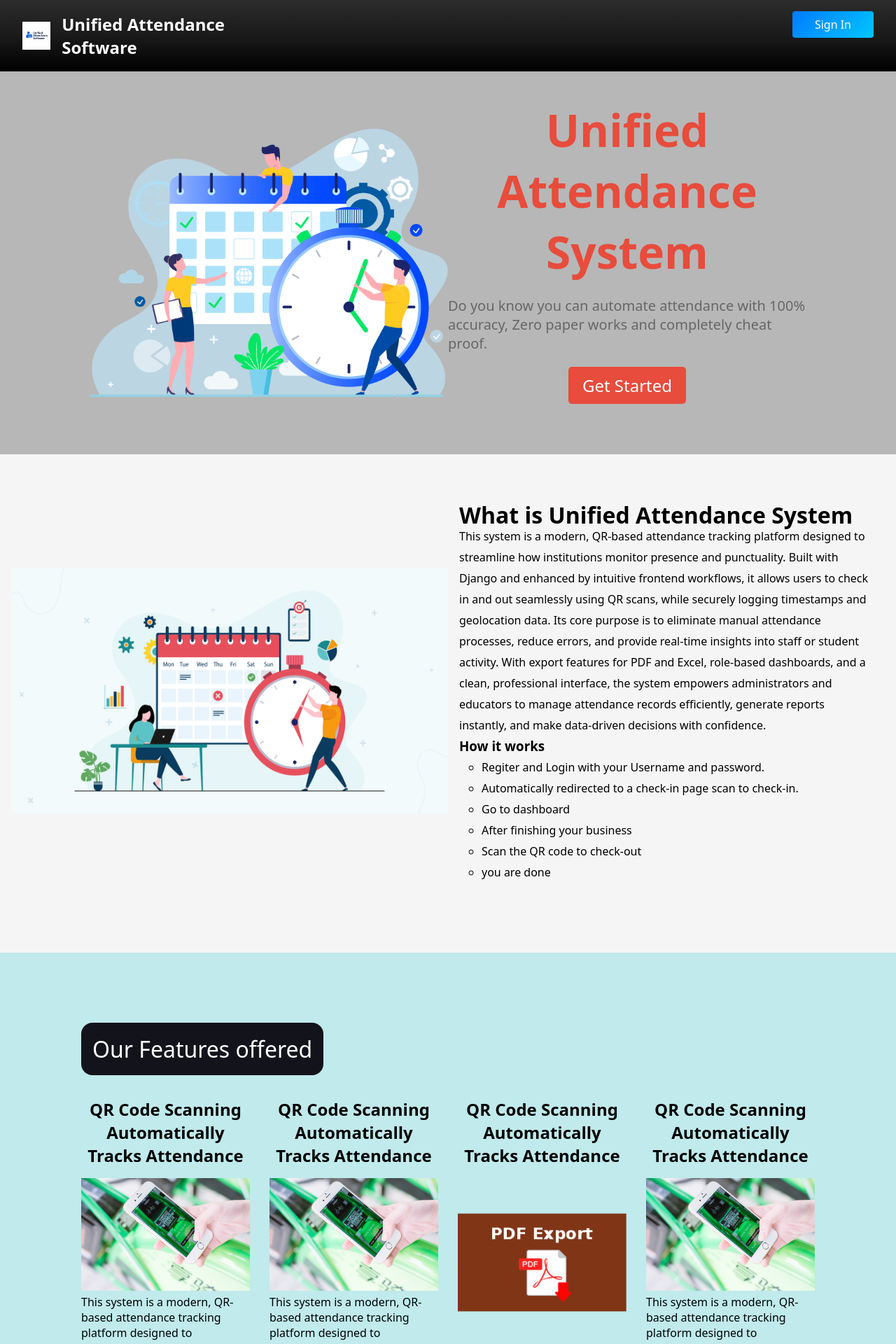
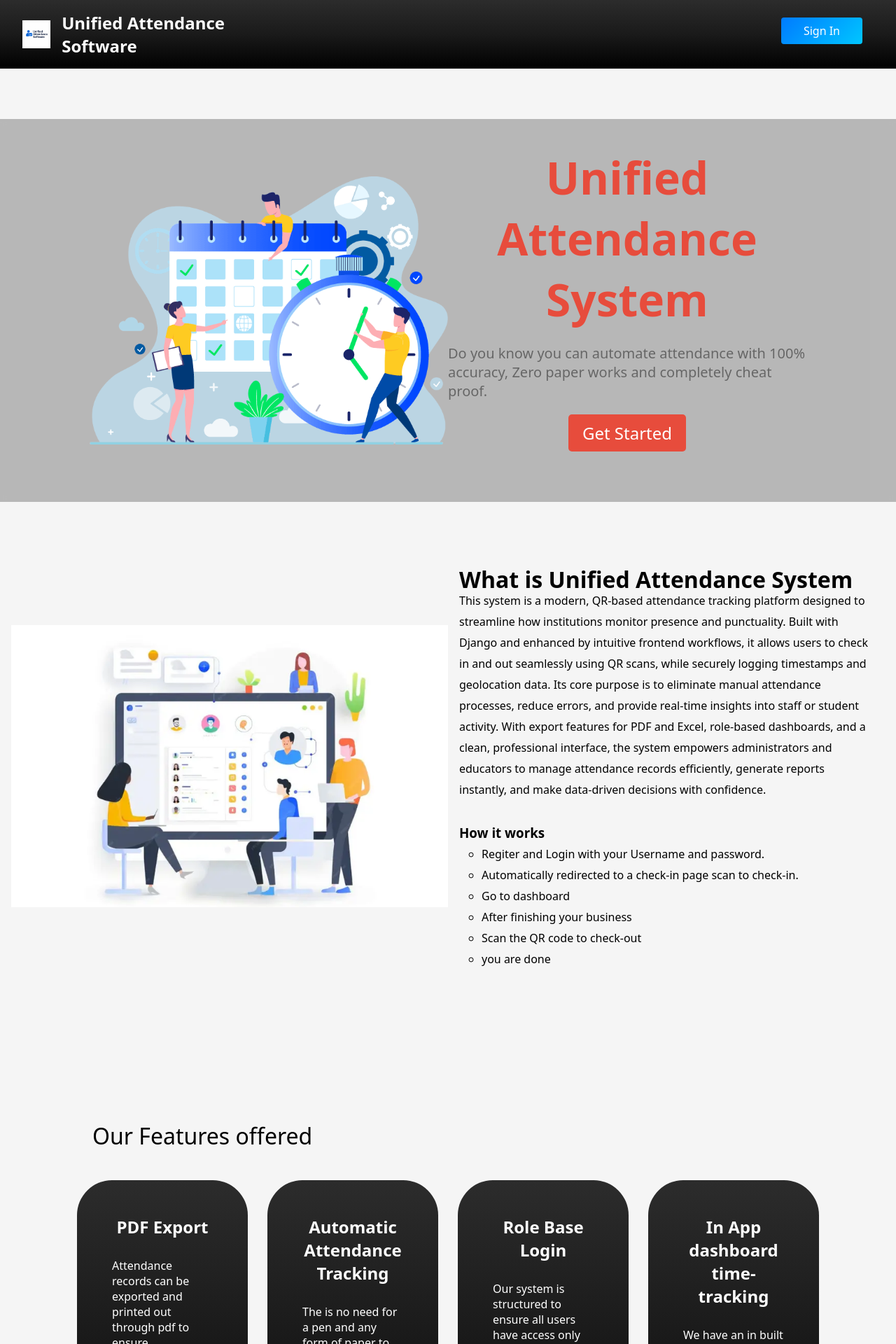
Before and after one commit to Babitong/Unified-Attendance-Software, a Django app: page / in a window 1280 px wide. Shown: the top 1920 px of the page at 70% size. Run offline with Django 5.2, Linux system fonts and the light colour scheme.

Commit message:
adjusted the home page

```diff
--- a/frontend/css/main.css
+++ b/frontend/css/main.css
@@ -43,8 +43,28 @@ header {
     display: flex;
     justify-content: space-between;
     align-items: center;
+    align-content: center;
 
 
+}
+.base-topbar {
+  display: flex;
+  justify-content: flex-end;
+  margin-bottom: 2rem;
+}
+
+.btn-base {
+  display: none;
+  background: #192d42;
+  color: #fff;
+  border: none;
+  padding: 0.5rem 1.2rem;
+  border-radius: 8px;
+  cursor: pointer;
+  margin-right: 0.5rem;
+  font-size: 1rem;
+  justify-content: center;
+  align-content: center;
 }
 
 /* LOGO AND LOGIN SECTION */
@@ -123,7 +143,7 @@ main {
   padding: 40px 8rem;
   backdrop-filter: blur(4px);
   background-color: rgba(0, 0, 0, 0.25);
-  margin-bottom: 4.5rem  ;
+  margin: 4.5rem  auto ;
 
 
 
@@ -189,12 +209,15 @@ main {
   justify-content: center;
   align-items: center;
   align-content: center;
-  margin: 4.5rem 1rem;
+  margin: 6rem 1rem;
   line-height: 30px;
   /* max-width: 1000px; */
 }
 .about h2{
   font-size: 2rem;
+}
+.about h3{
+  margin-top: 2rem;
 }
 
 .about-text{
@@ -239,19 +262,18 @@ main {
 
 /* FEATURES SECTION */
 .features{
-  background: #c0eaec;
+
   margin: 100px auto;
   padding: 100px;
 }
 .features span{
-  background: #13141b;
   padding: 1rem;
   margin: auto 1rem;
   display: inline-block;
   font-size: 2rem;
   border-radius: 16px;
   border: none;
-  color: var(--white);
+  color: var(--dark);
 }
 
 .features-column{
@@ -259,22 +281,22 @@ main {
     grid-template-columns: repeat( 4 ,1fr);
     column-gap: 1.75rem;
     margin: 1rem auto;
-    padding: 16px;
+    padding: 10px;
 }
-.features-column-items p{
+.features-column-items {
     text-align: left;
-    font-size: 1em;
+    background: var(--dark);
+    padding: 50px;
+    border-radius: 50px;
+    color: #ffffff;
 }
-.features h4{
-  margin-bottom: 1rem;
+.features h3{
+  margin-bottom: 1.75rem;
   font-size: 1.5rem;
   text-align: center;
 }
 
-.features  img{
-  width: 100%;
 
-}
 
 /* FOOTER SECTION */
 
@@ -293,6 +315,20 @@ footer a{
     .header{
     margin-bottom: 1rem;
     }
+/* SIDE BAR STYLES */
+    .base-sidebar {
+    position: fixed;
+    top: 150px;
+    left: -260px;
+    transition: left 0.3s;
+  }
+  .base-sidebar.active{ left: 0; }
+
+  .btn-base{
+    display: block;
+  }
+
+
     .features{
       margin: 100px auto;
       padding: 100px 0;
--- a/templates/attendance/daily_logs.html
+++ b/templates/attendance/daily_logs.html
@@ -8,7 +8,7 @@
 <head>
   <meta charset="UTF-8">
   <meta name="viewport" content="width=device-width, initial-scale=1.0">
-  <title>Responsive Dashboard</title>
+  <title>Secretary Dashboard</title>
   <link rel="stylesheet" href="{% static 'css/teacher-dashboard.css' %} ">
   <link rel="stylesheet" href="{% static 'css/daily-logs.css' %} ">
 </head>
--- a/templates/base.html
+++ b/templates/base.html
@@ -11,6 +11,7 @@
     <link rel="stylesheet" href="{% static 'css/auth.css' %}">
     <link rel="stylesheet" href="{% static 'css/scan.css' %}">
     {% comment %} <link rel="stylesheet" href="{% static 'css/teacher-dashboard.css' %} "> {% endcomment %}
+    {% comment %} <link rel="stylesheet" href="{% static 'css/teacher-dashboard.css' %} "> {% endcomment %}
     <link rel="stylesheet" href="{% static 'css/daily-logs.css' %} ">
 
 </head>
@@ -23,15 +24,9 @@
 
             </div>
             <nav class="auth-actions">
-                {% comment %} <a href="{% url 'daily_logs' %}" class="auth-btn logout-btn">
-                <span >Secretary</span>
-            </a>
-             <a href="{% url 'admin:index' %}" class="auth-btn logout-btn ">
 
-                <span >Admin</span>
-            </a> {% endcomment %}
-
-                {% if user.is_authenticated %}
+            <div  class="base-sidebar" id="base-sidebar">
+            {% if user.is_authenticated %}
                     <form action="{% url 'logout' %}" method="post">
                         {% csrf_token %}
                         <button type="submit" class="auth-btn logout-btn">Sign Out</button>
@@ -39,6 +34,14 @@
                 {% else %}
                     <a href="{% url 'login' %}" class="auth-btn login-btn">Sign In</a>
                 {% endif %}
+
+         </div>
+            <div class="base-topbar">
+
+            <button class="btn-base" onclick="togglebase()">☰</button>
+         </div>
+
+
             </nav>
         </div>
     </header>
@@ -75,7 +78,7 @@
 
         <section  class="about">
             <div class="about-image">
-                <img src="{% static 'assets/Attendance-Management-System.png' %}" alt="{{ imageAlt }}" />
+                <img src="{% static 'assets/attendance-management-features.webp' %}" alt="{{ imageAlt }}" />
             </div>
             <div class="about-text">
                 <h2>What is Unified Attendance System</h2>
@@ -105,14 +108,11 @@
 
 
                 <div class="features-column-items">
+                    <h3>PDF Export</h3>
 
-                    <h4> QR Code Scanning Automatically Tracks Attendance</h4>
-                    <img src="{% static 'assets/b2.jpg' %}" alt="{{ imageAlt }}" />
+
                     <p>
-                        This system is a modern, QR-based attendance tracking platform designed to streamline how institutions monitor presence and punctuality.
-                    Built with Django and enhanced by intuitive frontend workflows, it allows users to check in and out seamlessly using QR scans,
-                    while securely logging timestamps and geolocation data. Its core purpose is to eliminate manual attendance processes,
-                    reduce errors,
+                        Attendance records can be exported and printed out through pdf to ensure authenticity.
 
                     </p>
 
@@ -120,13 +120,20 @@
 
                 <div class="features-column-items">
 
-                    <h4> QR Code Scanning Automatically Tracks Attendance</h4>
-                    <img src="{% static 'assets/b2.jpg' %}" alt="{{ imageAlt }}" />
+                   <h3>Automatic Attendance Tracking</h3>
+
                     <p>
-                        This system is a modern, QR-based attendance tracking platform designed to streamline how institutions monitor presence and punctuality.
-                    Built with Django and enhanced by intuitive frontend workflows, it allows users to check in and out seamlessly using QR scans,
-                    while securely logging timestamps and geolocation data. Its core purpose is to eliminate manual attendance processes,
-                    reduce errors,
+                       The is no need for a pen and any form of paper to track attendance, all attendance is tracked automatically via QR Code Scanning with geolocation tracking.
+                    </p>
+
+                </div>
+
+                <div class="features-column-items">
+
+                    <h3>Role Base Login</h3>
+
+                     <p>
+                        Our system is structured to ensure all users have access only to their role base activity.
 
                     </p>
 
@@ -134,27 +141,10 @@
 
                 <div class="features-column-items">
 
-                    <h4> QR Code Scanning Automatically Tracks Attendance</h4>
-                    <img src="{% static 'assets/pdfexport_0-800x800.png' %}" alt="{{ imageAlt }}" />
+                   <h3>In App dashboard time-tracking</h3>
+
                     <p>
-                        This system is a modern, QR-based attendance tracking platform designed to streamline how institutions monitor presence and punctuality.
-                    Built with Django and enhanced by intuitive frontend workflows, it allows users to check in and out seamlessly using QR scans,
-                    while securely logging timestamps and geolocation data. Its core purpose is to eliminate manual attendance processes,
-                    reduce errors,
-
-                    </p>
-
-                </div>
-
-                <div class="features-column-items">
-
-                    <h4> QR Code Scanning Automatically Tracks Attendance</h4>
-                    <img src="{% static 'assets/b2.jpg' %}" alt="{{ imageAlt }}" />
-                    <p>
-                        This system is a modern, QR-based attendance tracking platform designed to streamline how institutions monitor presence and punctuality.
-                    Built with Django and enhanced by intuitive frontend workflows, it allows users to check in and out seamlessly using QR scans,
-                    while securely logging timestamps and geolocation data. Its core purpose is to eliminate manual attendance processes,
-                    reduce errors,
+                       We have an in built time tracking feature to help each user track their work time while at work.
 
                     </p>
 
@@ -171,5 +161,12 @@
         <p>&copy; {{ now.year }} Unified Attendance Software</p>
     <p><a href="mailto:rexbabitong@gmail.com">Contact Support</a></p>
     </footer>
+
+    <script>
+              // Sidebar Toggle
+        function togglebase() {
+          document.getElementById("base-sidebar").classList.toggle("active");
+        }
+    </script>
 </body>
 </html>
```
Also changed, not shown: frontend/css/teacher-dashboard.css (+9 -4 lines), db.sqlite3.
